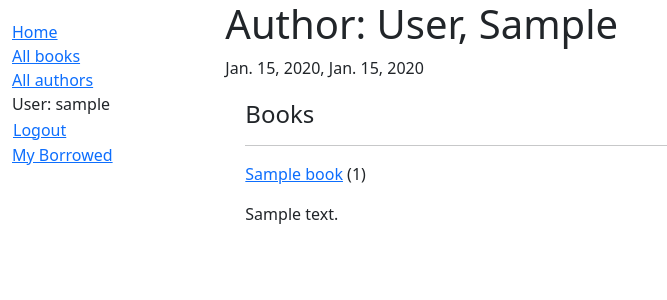
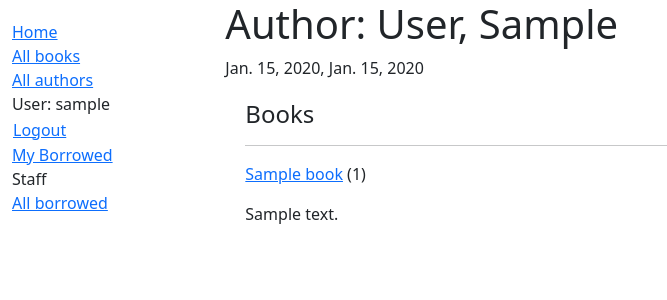
Before and after one commit to noradazaperez/psi, a Django app: page /catalog/author/1 in a window 1280 px wide. Shown: the top 300 px of the page, without its empty margins (0-667 px from the left). Run offline with Django 5.2, Linux system fonts and the light colour scheme; a user stored in the database is signed in; tables that the repository leaves empty hold one stand-in row (values such as "Sample post").

Commit message:
Terminar parte 8

```diff
--- a/P1/locallibrary/catalog/templates/base_generic.html
+++ b/P1/locallibrary/catalog/templates/base_generic.html
@@ -36,7 +36,10 @@
             {% else %}
               <li><a href="{% url 'login' %}?next={{ request.path }}">Login</a></li>
             {% endif %}
-
+            {% if perms.catalog.can_mark_returned %}
+              <li>Staff</li>
+              <li><a href="{% url 'all-borrowed' %}">All borrowed</a></li>
+            {% endif %}
             </ul>
           {% endblock %}
         </div>
--- a/P1/locallibrary/catalog/views.py
+++ b/P1/locallibrary/catalog/views.py
@@ -73,6 +73,7 @@ class LoanedBooksAllListView(PermissionRequiredMixin, generic.ListView):
     """Generic class-based view listing books on loan to current user."""
     model = BookInstance
     template_name = 'catalog/bookinstance_list_borrowed.html'
+    permission_required = 'catalog.can_mark_returned'
     paginate_by = 10
 
     def get_queryset(self):
```
Also changed, not shown: P1/locallibrary/catalog/migrations/0006_alter_bookinstance_options.py (added), README.md.
